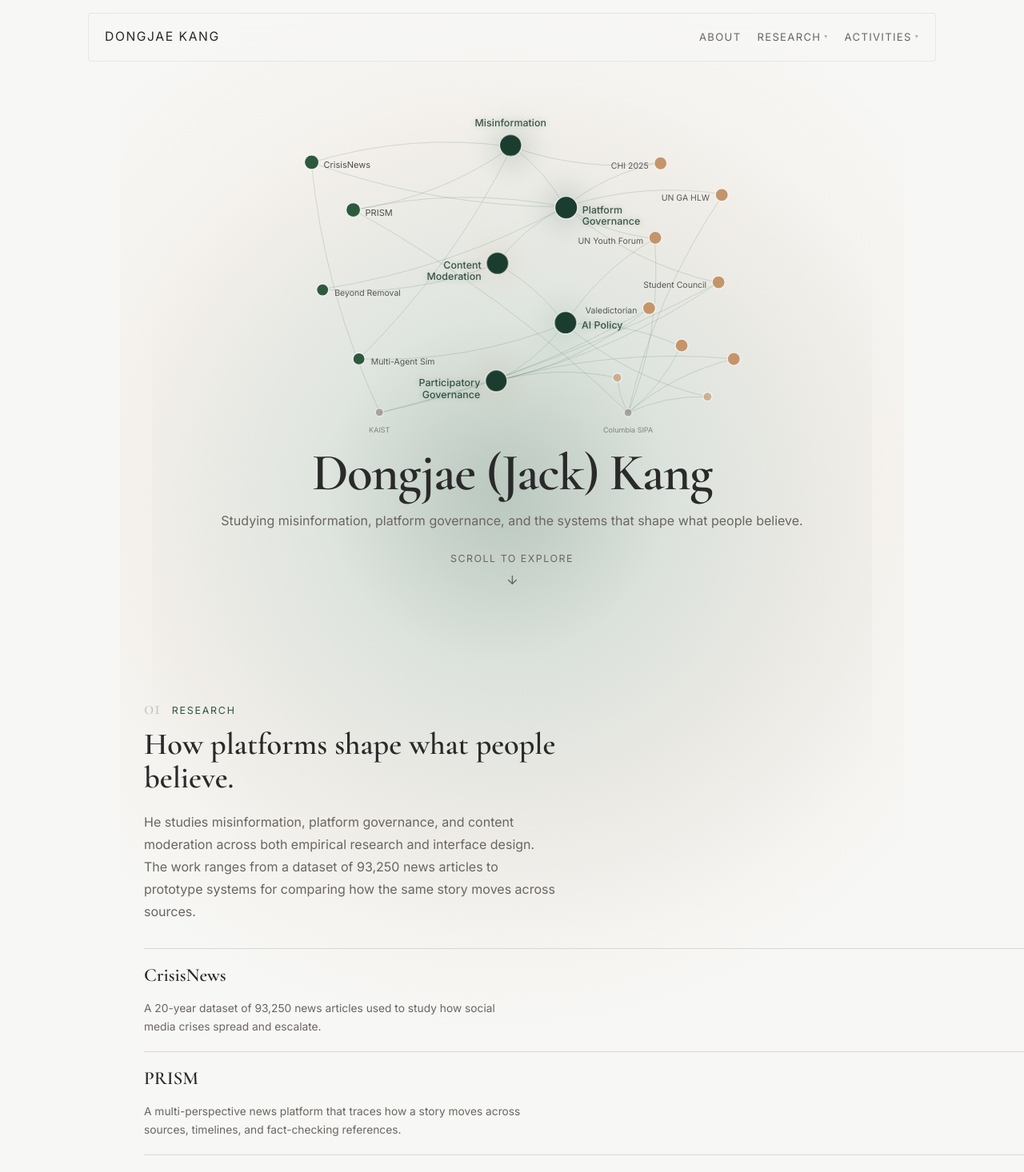
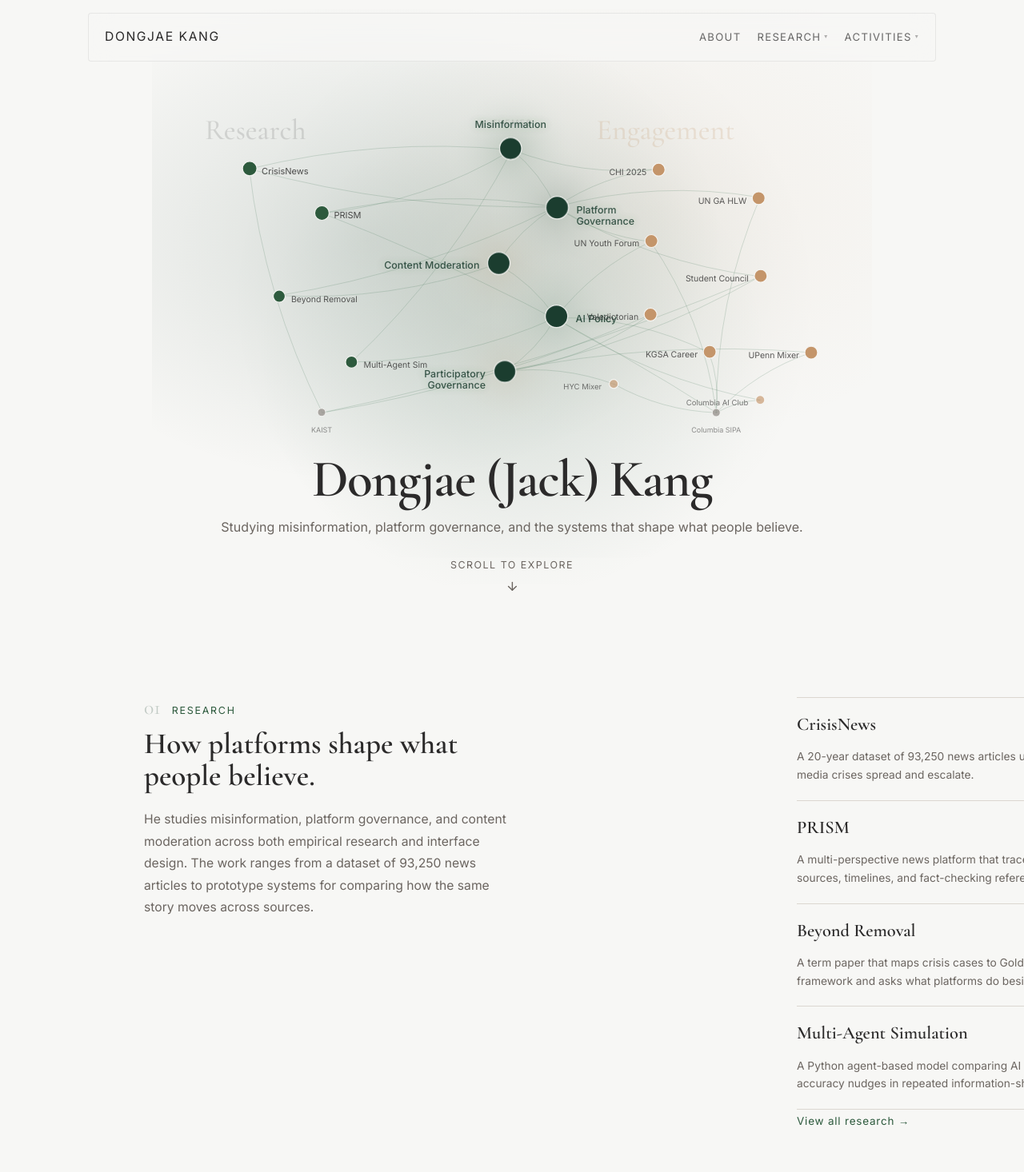
Before and after one commit to dongjae-kang/dongjae-kang.github.io, a React (Vite) app: page /#/ in a window 1280 px wide. Shown: the top 1466 px of the page at 80% size. Built offline with nearby package versions, Linux system fonts and the light colour scheme; a web font is replaced by a local one.

Commit message:
Restore wider graph and rebalance story sections

```diff
--- a/src/components/Graph.jsx
+++ b/src/components/Graph.jsx
@@ -26,9 +26,9 @@ const pulse = keyframes`
 
 const GraphWrap = styled.div`
   position: relative;
-  width: min(680px, 88vw);
-  height: min(52vh, 480px);
-  min-height: 360px;
+  width: min(960px, calc(100vw - 64px));
+  height: min(54vh, 520px);
+  min-height: 390px;
   margin: 0 auto;
   overflow: visible;
 
--- a/src/components/Header.jsx
+++ b/src/components/Header.jsx
@@ -120,6 +120,7 @@ const Submenu = styled.div`
   pointer-events: none;
   box-shadow: 0 8px 24px rgba(27, 61, 47, 0.16);
   transition: opacity 0.18s ease, transform 0.18s ease;
+  overflow: visible;
 
   ${NavGroup}:hover &,
   ${NavGroup}:focus-within & {
@@ -131,6 +132,10 @@ const Submenu = styled.div`
   @media (max-width: ${({ theme }) => theme.breakpoints.mobile}) {
     display: none;
   }
+`;
+
+const SubmenuItem = styled.div`
+  position: relative;
 `;
 
 const SubmenuButton = styled.button`
@@ -154,6 +159,36 @@ const SubmenuTitle = styled.span`
   text-transform: uppercase;
 `;
 
+const SubmenuHint = styled.div`
+  position: absolute;
+  top: -4px;
+  left: calc(100% + 10px);
+  width: 220px;
+  padding: 12px 14px;
+  border: 1px solid rgba(74, 122, 94, 0.24);
+  border-radius: 4px;
+  background: linear-gradient(180deg, rgba(24, 57, 44, 0.96), rgba(30, 70, 52, 0.92));
+  backdrop-filter: blur(18px);
+  box-shadow: 0 10px 28px rgba(27, 61, 47, 0.16);
+  color: rgba(247, 247, 245, 0.78);
+  font-size: 0.76rem;
+  line-height: 1.55;
+  opacity: 0;
+  transform: translateX(-4px);
+  pointer-events: none;
+  transition: opacity 0.16s ease, transform 0.16s ease;
+
+  ${SubmenuItem}:hover &,
+  ${SubmenuItem}:focus-within & {
+    opacity: 1;
+    transform: translateX(0);
+  }
+
+  @media (max-width: ${({ theme }) => theme.breakpoints.mobile}) {
+    display: none;
+  }
+`;
+
 const menus = [
   {
     label: 'About',
@@ -167,11 +202,13 @@ const menus = [
         label: 'Main Research',
         to: '/research',
         section: null,
+        description: 'Core projects in misinformation, platform governance, and content moderation.',
       },
       {
         label: 'Coursework & Papers',
         to: '/research',
         section: 'coursework',
+        description: 'Selected papers from SIPA coursework and adjacent academic work.',
       },
     ],
   },
@@ -183,11 +220,13 @@ const menus = [
         label: 'Main Activities',
         to: '/activities',
         section: null,
+        description: 'Public-facing work across research, diplomacy, and community leadership.',
       },
       {
         label: 'Archive',
         to: '/activities',
         section: 'archive',
+        description: 'A lighter record of visits, performances, and life around New York.',
       },
     ],
   },
@@ -243,13 +282,12 @@ function Header() {
               {item.submenu && (
                 <Submenu>
                   {item.submenu.map((subitem) => (
-                    <SubmenuButton
-                      key={subitem.label}
-                      type="button"
-                      onClick={() => handleSubmenuNavigation(subitem)}
-                    >
-                      <SubmenuTitle>{subitem.label}</SubmenuTitle>
-                    </SubmenuButton>
+                    <SubmenuItem key={subitem.label}>
+                      <SubmenuButton type="button" onClick={() => handleSubmenuNavigation(subitem)}>
+                        <SubmenuTitle>{subitem.label}</SubmenuTitle>
+                      </SubmenuButton>
+                      <SubmenuHint>{subitem.description}</SubmenuHint>
+                    </SubmenuItem>
                   ))}
                 </Submenu>
               )}
--- a/src/pages/Home.jsx
+++ b/src/pages/Home.jsx
@@ -64,12 +64,16 @@ const Hero = styled.section`
   &::before {
     content: '';
     position: absolute;
-    inset: 4% auto auto 50%;
-    width: min(94vw, 980px);
-    height: min(118vw, 1320px);
-    transform: translateX(-50%);
+    top: 50%;
+    left: 50%;
+    width: min(900px, 88vw);
+    height: min(720px, 74vw);
+    transform: translate(-50%, -54%);
     background:
-      radial-gradient(circle at 48% 44%, rgba(74, 122, 94, 0.26) 0%, rgba(154, 184, 158, 0.14) 24%, rgba(196, 149, 106, 0.07) 48%, transparent 76%);
+      radial-gradient(ellipse at 30% 40%, rgba(27, 61, 47, 0.12) 0%, transparent 50%),
+      radial-gradient(ellipse at 70% 35%, rgba(196, 149, 106, 0.08) 0%, transparent 45%),
+      radial-gradient(ellipse at 50% 60%, rgba(74, 122, 94, 0.1) 0%, transparent 50%),
+      radial-gradient(ellipse at 45% 45%, rgba(154, 184, 158, 0.06) 0%, transparent 55%);
     pointer-events: none;
     z-index: 0;
   }
@@ -77,11 +81,12 @@ const Hero = styled.section`
   &::after {
     content: '';
     position: absolute;
-    inset: 12% auto auto 50%;
-    width: min(82vw, 900px);
-    height: min(108vw, 1160px);
-    transform: translateX(-50%);
-    background: radial-gradient(circle at 52% 48%, rgba(27, 61, 47, 0.1), transparent 72%);
+    top: 50%;
+    left: 50%;
+    width: min(760px, 74vw);
+    height: min(620px, 66vw);
+    transform: translate(-50%, -52%);
+    background: radial-gradient(circle at 52% 48%, rgba(27, 61, 47, 0.08), transparent 72%);
     pointer-events: none;
     z-index: 0;
   }
@@ -94,7 +99,8 @@ const Hero = styled.section`
 const HeroInner = styled.div`
   position: relative;
   z-index: 1;
-  width: min(920px, calc(100% - 48px));
+  width: calc(100% - 48px);
+  max-width: 1060px;
   margin: 0 auto;
   display: grid;
   justify-items: center;
@@ -174,7 +180,8 @@ const Story = styled.div`
 `;
 
 const StoryInner = styled.div`
-  width: min(920px, calc(100% - 48px));
+  width: calc(100% - 48px);
+  max-width: 920px;
   margin: 0 auto;
   display: grid;
   gap: 0;
@@ -182,9 +189,9 @@ const StoryInner = styled.div`
 
 const NarrativeSection = styled.section`
   display: grid;
-  gap: 30px;
+  gap: 36px;
   align-content: center;
-  min-height: calc(100vh - 112px);
+  min-height: calc(100vh - 120px);
   padding: 72px 0;
   ${fadeUpStyles};
 
@@ -206,7 +213,8 @@ const NarrativeSection = styled.section`
 const SectionHeader = styled.div`
   display: grid;
   gap: 0;
-  max-width: 520px;
+  min-width: 0;
+  max-width: 460px;
 `;
 
 const SectionLead = styled.div`
@@ -232,30 +240,41 @@ const SectionEyebrow = styled.span`
 
 const SectionTitle = styled.h2`
   font-family: ${({ theme }) => theme.fonts.heading};
-  max-width: 520px;
+  max-width: 460px;
   margin-bottom: 20px;
-  font-size: clamp(2rem, 3vw, 2.95rem);
+  font-size: clamp(2rem, 2.9vw, 3.1rem);
   font-weight: 600;
   line-height: 1.08;
+  overflow-wrap: anywhere;
 `;
 
 const SectionBody = styled.p`
-  max-width: 520px;
-  font-size: 1rem;
+  max-width: 460px;
+  font-size: 0.98rem;
   line-height: 1.75;
   color: ${({ theme }) => theme.colors.subpage.muted};
+  overflow-wrap: anywhere;
 `;
 
 const ResearchGrid = styled.div`
   display: grid;
-  gap: 0;
+  grid-template-columns: minmax(0, 0.48fr) minmax(0, 0.52fr);
+  gap: 48px;
   align-items: start;
+
+  > * {
+    min-width: 0;
+  }
+
+  @media (max-width: ${({ theme }) => theme.breakpoints.tablet}) {
+    grid-template-columns: 1fr;
+    gap: 28px;
+  }
 `;
 
 const ResearchList = styled.div`
   position: relative;
   display: grid;
-  margin-top: 32px;
   border-top: 1px solid ${({ theme }) => theme.colors.subpage.border};
 `;
 
@@ -281,7 +300,7 @@ const ResearchRow = styled(Link)`
 const ResearchTitle = styled.h3`
   min-width: 0;
   font-family: ${({ theme }) => theme.fonts.heading};
-  font-size: 1.45rem;
+  font-size: 1.4rem;
   line-height: 1.15;
   font-weight: 600;
   overflow-wrap: anywhere;
@@ -347,13 +366,22 @@ const ViewAllLink = styled(Link)`
 
 const LeadershipGrid = styled.div`
   display: grid;
-  gap: 0;
+  grid-template-columns: minmax(0, 0.48fr) minmax(0, 0.52fr);
+  gap: 48px;
   align-items: start;
+
+  > * {
+    min-width: 0;
+  }
+
+  @media (max-width: ${({ theme }) => theme.breakpoints.tablet}) {
+    grid-template-columns: 1fr;
+    gap: 28px;
+  }
 `;
 
 const RoleList = styled.div`
   display: grid;
-  margin-top: 28px;
   border-top: 1px solid ${({ theme }) => theme.colors.subpage.border};
 `;
 
```
